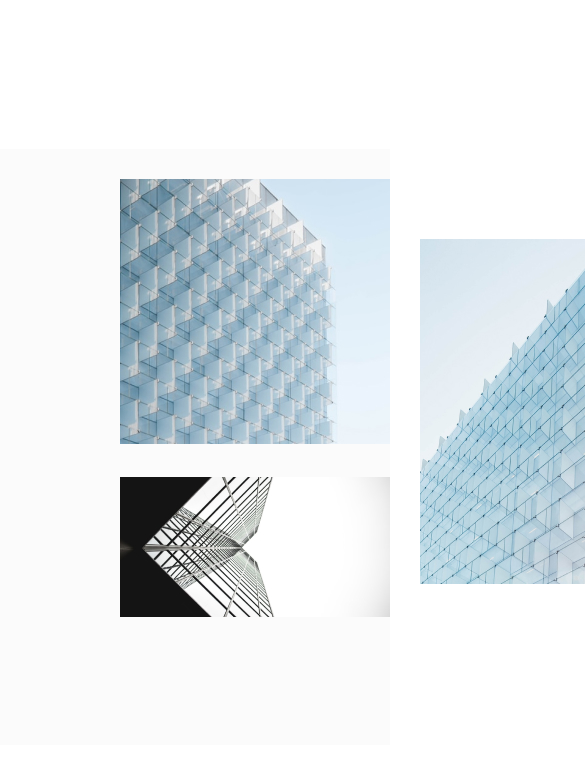
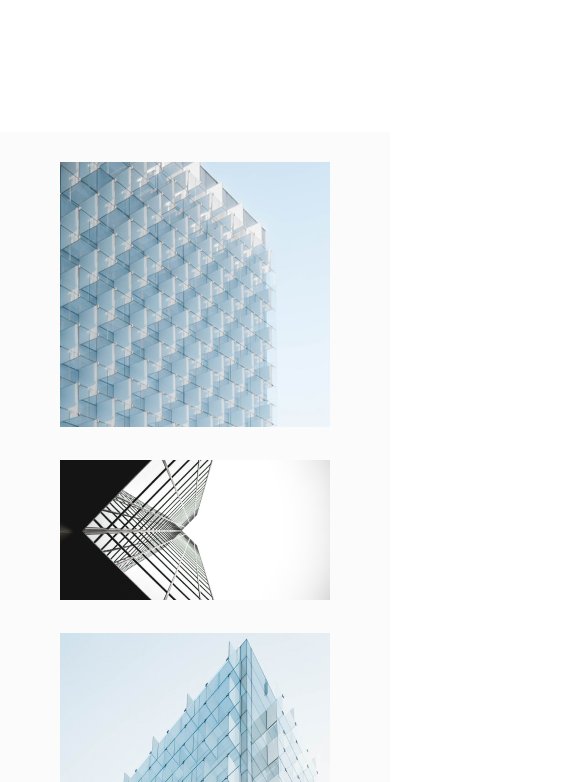
Before and after one commit to tatyana-lisnichuk/test-task-digital-project, a website: page #src/index.html in a window 390 px wide. Shown: the part 1218-2000 px from the top of the page, 585 px wide, since content can reach past the window. Drawn offline with nearby package versions, Linux system fonts and the light colour scheme; files that its build step writes are made by us from their sources; a web font is replaced by a local one.

Commit message:
feat: add responsive layout in  about-section

```diff
--- a/#src/_about.html
+++ b/#src/_about.html
@@ -1,16 +1,16 @@
 <section class="about">
   <div class="container">
     <div class="about__left-side">
-      <div class="about__left-side_top">
-        <img src="img/about-top.jpg" alt="picture one">
+      <div class="about__left-side-top">
+        <img class="about__left-side-img" src="img/about-top.jpg" alt="picture one">
       </div>
       <div class="about__left-side-bottom">
-         <img src="img/about-bottom.jpg" alt="picture two">
+         <img class="about__left-side-img" src="img/about-bottom.jpg" alt="picture two">
       </div>
     </div>
     <div class="right-side">
       <div class="right-side__img-wrap">
-        <img src="img/about-right.jpg" alt="picture three">
+        <img class="about__right-side-img" src="img/about-right.jpg" alt="picture three">
       </div>
       <main class="right-side__main">
         <h2 class="h2">О компании</h2>
--- a/#src/js/script.js
+++ b/#src/js/script.js
@@ -26,10 +26,10 @@ function init() {
   console.log('resize');
   width = document.querySelector('.hero__slider-wrap').offsetWidth;
   slider.style.width = width * slides.length + 'px';
-  slides.forEach(item => {
-    item.style.width = width + 'px';
+  // slides.forEach(item => {
+    // item.style.width = width + 'px';
     // item.style.height = 'auto';
-  });
+  // });
   rollSlider();
 }
 window.addEventListener('resize', init);
@@ -40,7 +40,6 @@ let slideNumber = document.getElementById("slide-number"),
 slidesLength.innerHTML = slides.length;
 slideNumber.innerHTML = count + 1;
 
-// slideNumber.innerHTML = count;
 document.querySelector('.prev-btn').addEventListener('click', function () {
   count--;
 
@@ -52,7 +51,6 @@ document.querySelector('.prev-btn').addEventListener('click', function () {
   rollSlider();
 });
 
-console.log(document.querySelector('.next-btn'));
 document.querySelector('.next-btn').addEventListener('click', function () {
   count++;
   slideNumber.innerHTML = count+1;
--- /dev/null
+++ b/#src/scss/about.scss
@@ -0,0 +1,158 @@
+// About
+.about {
+  padding: 60px 0px;
+  .container {
+    display: flex;
+    background-color: $aboutbcg;
+  }
+    &__left-side {
+      padding-left: 100px;
+      padding-top: 30px;
+      margin-bottom: -30px;
+      max-width: 270px;
+      width: 100%;
+      &-img img {
+        width: 100%;
+        height: 100%;
+        object-fit: cover;
+      }
+      &-top {
+        margin-bottom: 30px;
+        min-height: 265px;
+        width: 100%;
+      }
+      &-bottom {
+        min-height: 140px;
+        width: 100%;
+      }
+    }
+  .right-side {
+    display: flex;
+    padding-top: 30px;
+    &__img-wrap {
+      margin-top: 60px;
+      max-width: 270px;
+      min-height: 345px;
+      &-img img{
+        width: 100%;
+        height: 100%;
+      }
+    }
+    &__main {
+      margin-left: 30px;
+      &_text {
+      font-weight: 300;
+      line-height: 25px;
+      margin: 20px 0px;
+      }
+      .button {
+        background-color: $white;
+        @extend %transition;
+        &:hover {
+          @extend %darkhover;
+        }
+      }
+    }
+  }
+}
+// Media
+@media (max-width: 1200px) {
+   .about {
+      .right-side {
+        margin-left: 30px;
+      }
+    }
+}
+
+@media (max-width: 1092px) {
+    .about {
+      &__left-side {
+        padding-left: 0px;
+      }
+    }
+  }
+@media (max-width: 992px) {
+}
+@media (max-width: 892px) {
+  .about {
+    position: relative;
+    padding-bottom: 330px;
+    width: 100%;
+    &__left-side {
+      max-width: 50%;
+      width: 50%;
+      &-bottom,
+      &-top {
+        text-align: right;
+      }
+    }
+    .right-side {
+      flex-direction: column;
+      max-width: 50%;
+      width: 50%;
+      &__img-wrap {
+        max-width: 100%;
+        width: 100%;
+      }
+      &-img {
+        width: 100%;
+        height: 100%;
+        object-fit: cover;
+      }
+      &__main {
+        padding-right: 20px;
+        padding-bottom: 20px;
+        position: absolute;
+        left: 0;
+        bottom: 0;
+        max-width: 550px;
+        .button {
+          background-color: $aboutbcg;
+          border: 1px solid $sliderbtnbord;
+        }
+      }
+     }
+   }
+}
+@media (max-width: 767px) {
+}
+@media (max-width: 610px) {
+  .about {
+    padding: 30px 0px;
+    .container {
+      flex-direction: column;
+    }
+    .right-side {
+      max-width:initial;
+      text-align: center;
+      width: 100%;
+      margin-left: 0px;
+      &__img-wrap {
+        margin-top: 0px;
+      }
+      &__main {
+        position: inherit;
+        text-align: initial;
+        margin-left: 0px;
+        padding-right: 0px;
+      }
+    }
+     &__left-side {
+        max-width:initial;
+        width: 100%;
+        margin: 0 auto;
+        &-bottom,
+        &-top {
+          text-align: center;
+        }
+      }
+  }
+}
+
+@media (max-width: 576px) {
+
+}
+
+@media (max-width: 320px) {
+
+}
--- a/#src/scss/media.scss
+++ b/#src/scss/media.scss
@@ -4,26 +4,24 @@
    width: 100%;
    padding: 0px 30px;
  }
+ .right-side {
+   width: 65%;
+ }
+ .h2 {
+      font-size: 48px;
+    }
  .tasks {
    &__item-num {
     //  font-size: 150px;
    }
+
  }
 }
+
 @media (max-width: 1092px) {
-    .h2 {
-      font-size: 48px;
-    }
   .right-side {
     width: 65%;
-    }
-    .about {
-      &__left-side {
-        padding-left: 0px;
-      }
-      .right-side {
-        margin-left: 30px;
-      }
+    padding: 30px 0px;
   }
     .tasks {
       &__item-text1 {
@@ -46,6 +44,7 @@
     }
   }
 }
+
 @media (max-width: 767px) {
   body {
     &._lock {
@@ -103,21 +102,9 @@
       padding: 100px 30px 30px 30px;
       transition: left 0.3s ease 0s;
       overflow: auto;
-
-      ::before {
-        content:"";
-        position: fixed;
-        width: 100%;
-        top: 0;
-        left: 0;
-        height: 90px;
-        background-color: #fff;
-
-      }
       &._active {
         left: 0;
         z-index: 400;
-
       }
     }
     &__list {
@@ -138,6 +125,7 @@
 
   }
   .hero {
+    // min-height: 1200px;
     min-height: 1200px;
     .container {
       flex-direction: column;
@@ -150,7 +138,7 @@
       width: 100%;
     }
     &__slide {
-      height: 500px;
+      // height: 500px;
     }
     &__slider {
 
@@ -162,9 +150,6 @@
     }
     }
   }
-  .about {
-
-  }
   .info {
     .container {
       flex-direction: column;
@@ -173,6 +158,9 @@
       justify-content: center;
     }
   }
+}
+@media (max-width: 610px) {
+
 }
 
 @media (max-width: 576px) {
@@ -185,6 +173,7 @@
 }
 
 @media (max-width: 320px) {
+
   .hero {
     &__slide {
       max-width: 320px;
--- a/#src/scss/style.scss
+++ b/#src/scss/style.scss
@@ -2,6 +2,7 @@
 @import "fonts.scss";
 @import "variables.scss";
 @import "media.scss";
+@import "about.scss";
 
 body {
   font-family: 'TT Hoves';
@@ -73,13 +74,6 @@ body {
     display: inline-block;
     padding-top: 3px;
     padding-bottom: 3px;
-    // margin: 3px 0px;
-    // border-top: transparent solid 1px;
-    // border-bottom: transparent solid 1px;
-    //   &:hover {
-    //     border-top: $gray1 solid 1px;
-    //     border-bottom: $gray1 solid 1px;
-    //   }
     position: relative;
     &::before {
       content: " ";
@@ -103,7 +97,6 @@ body {
       @extend %transition;
       width: 100%;
       opacity: 0;
-
       }
     &:hover::after {
       opacity: 1;
@@ -143,8 +136,8 @@ body {
   }
   &__slide {
     width: 100%;
-    min-height: 830px;
-    // height: 100%;
+    max-height: 830px;
+    height: 100%;
     overflow: hidden;
     position: relative;
     .button {
@@ -153,7 +146,6 @@ body {
       z-index: 15;
       bottom: 0;
       left: 0;
-
       @extend %transition;
       &:hover
         {
@@ -180,7 +172,6 @@ body {
     &:active {
       background: $gray6;
     }
-
   }
   &__slider-btn-div {
     color: $gray4;
@@ -188,9 +179,9 @@ body {
     position: absolute;
     bottom: 105px;
     .fa-slash {
-    transform: rotate(90deg);
-    margin-right: 20px;
-    font-size: 20px;
+      transform: rotate(90deg);
+      margin-right: 20px;
+      font-size: 20px;
     }
   }
   &__slide-num {
@@ -199,46 +190,7 @@ body {
   }
 }
 
-// About
-.about {
-  padding: 60px 0px;
-  .container {
-    display: flex;
-    background-color: $aboutbcg;
-  }
-    &__left-side {
-      padding-left: 100px;
-      padding-top: 30px;
-      margin-bottom: -30px;
-      &_top {
-        margin-bottom: 30px;
-      }
-    }
-  .right-side {
-    display: flex;
-    padding-top: 30px;
-    &__img-wrap {
-      margin-top: 60px;
-      max-width: 270px;
-      min-height: 345px;
-    }
-    &__main {
-      margin-left: 30px;
-      &_text {
-      font-weight: 300;
-      line-height: 25px;
-      margin: 20px 0px;
-      }
-      .button {
-        background-color: $white;
-        @extend %transition;
-        &:hover {
-          @extend %darkhover;
-        }
-      }
-    }
-  }
-}
+
 
 // Tasks
 .tasks {
--- a/#src/scss/variables.scss
+++ b/#src/scss/variables.scss
@@ -18,7 +18,12 @@ $sliderbtnbord: #f2f2f2;
   color:$gray4;
   font-weight: 300;
   font-size: 64px;
-
+  @media (max-width: 992px) {
+    font-size: 42px;
+  }
+  @media (max-width: 767px) {
+    font-size: 38px;
+  }
 }
 %h4 {
   font-weight: 700;
```
Also changed, not shown: #src/scss/tasks.scss (added). Lines whose indentation alone changed are shown as unchanged.
